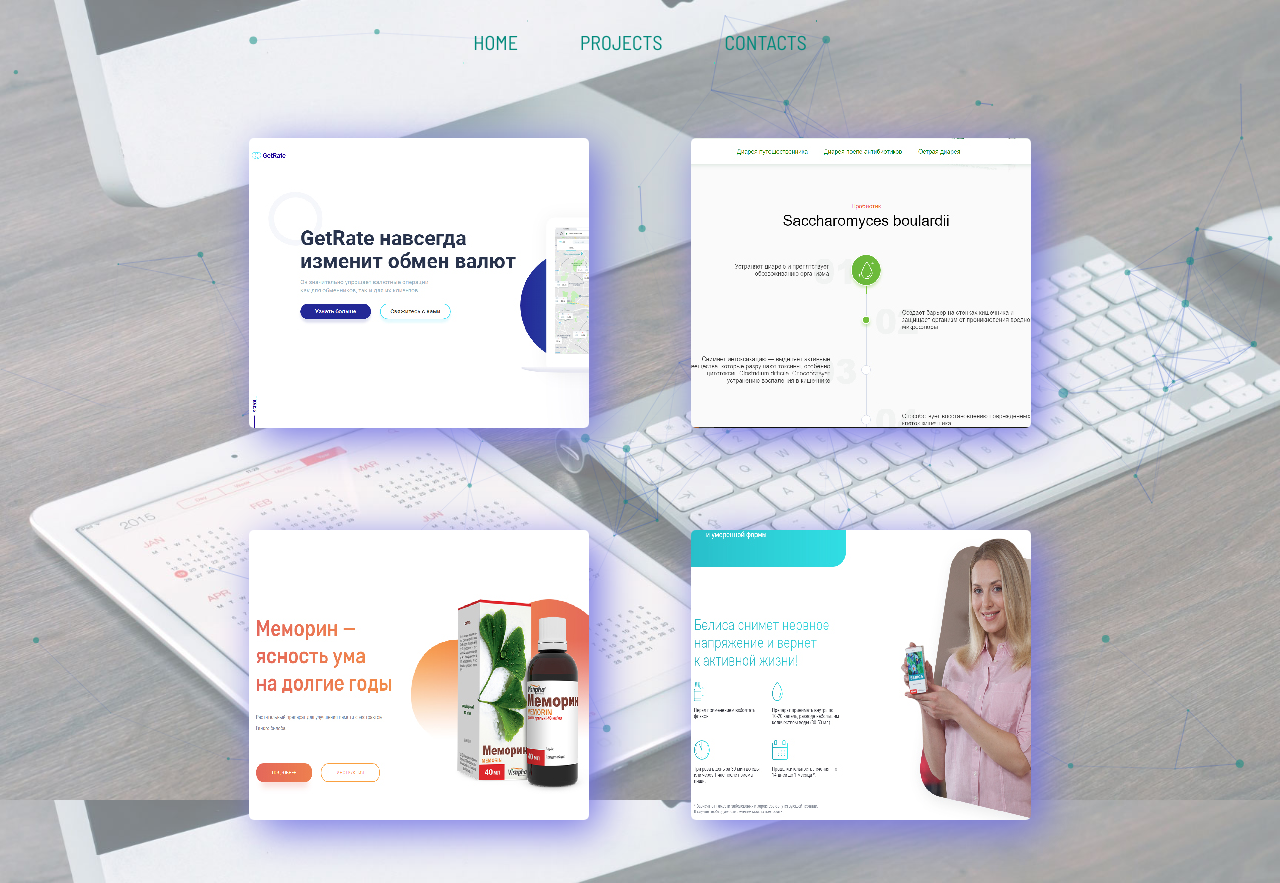
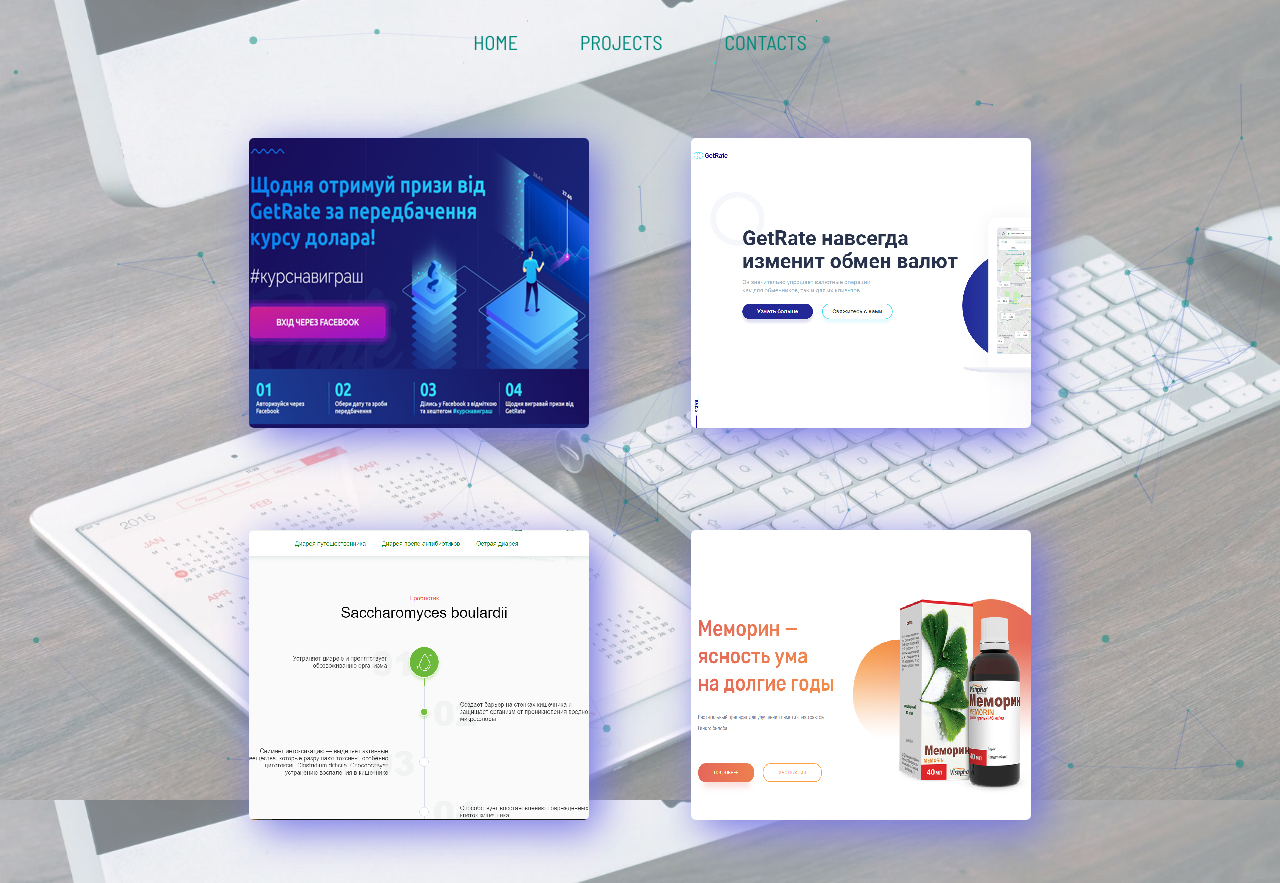
Before and after one commit to VolodymyrTrykoz/Portfolio, a website: page projects.html in a window 1280 px wide. Shown: the top 883 px of the page. Drawn offline with Linux system fonts and the light colour scheme; a web font is replaced by a local one.

Commit message:
quiz added

```diff
--- a/projects.html
+++ b/projects.html
@@ -22,7 +22,27 @@
 	  		</nav>
 
 	  		<div class="container__portfolio">
-
+				<div class="flip-box">
+					<div class="flip-box__item">
+						<div class="item__front">
+							<img src="dist/img/quiz.png" alt="quiz" class="front-img">
+						</div>
+						<a href="https://getrate.io/quiz/" target="_blank">
+							<div class="item__back">
+								<ul class="back__list">Used technologies:
+									<li class="back__list-item">HTML5</li>
+									<li class="back__list-item">CSS3</li>
+									<li class="back__list-item">BEM</li>
+									<li class="back__list-item">JavaScript</li>
+									<li class="back__list-item">GSAP</li>
+									<li class="back__list-item">Facebook API</li>
+									<li class="back__list-item">SCSS/SASS</li>
+									<li class="back__list-item">Gulp</li>
+								</ul>
+							</div>
+						</a>
+					</div>
+				</div>
 				<div class="flip-box">
 					<div class="flip-box__item">
 						<div class="item__front">
```
Also changed, not shown: assets/img/quiz.png (added), assets/img/slider1.png (added), dist/img/quiz.png (added).
